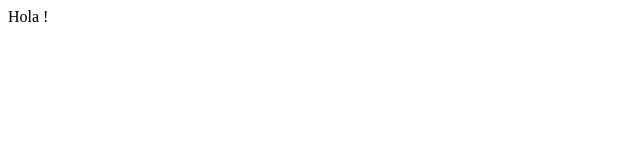
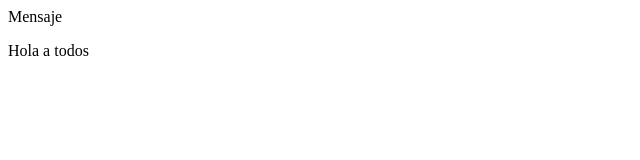
Before and after one commit to LuisAlvaradoB/trainer_javascript, a plain HTML site: page Ejemplo2/write.html in a window 1280 px wide. Shown: the whole page, without its empty margins (0-640 px from the left). Drawn offline with Linux system fonts and the light colour scheme.

Commit message:
Se agrega etiqueta <script> en el html
	modified:   Ejemplo2/write.html

```diff
--- a/Ejemplo2/write.html
+++ b/Ejemplo2/write.html
@@ -3,11 +3,14 @@
   <head>
     <meta charset="utf-8">
     <title>document write</title>
+    <script type="text/javascript">
+      document.writeln("Mensaje")
+    </script>
 
   </head>
 
   <body>
-    Hola !
+    <p>Hola a todos</p>
   </body>
 
 
```
